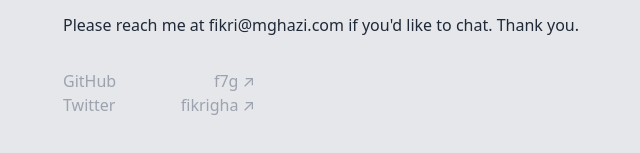
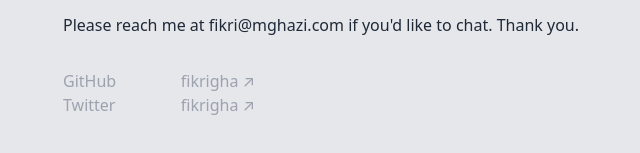
Before and after one commit to mughazi/mghazi.com, a Next.js app: page / in a window 1280 px wide. Shown: the part 171-324 px from the top of the page, without its empty margins (261-901 px from the left). Built offline with nearby package versions, Linux system fonts and the light colour scheme.

Commit message:
update github

```diff
--- a/components/links.js
+++ b/components/links.js
@@ -1,6 +1,6 @@
 export default function Links() {
   const links = [
-    { label: "GitHub", username: "f7g", url: "https://github.com/f7g" },
+    { label: "GitHub", username: "fikrigha", url: "https://github.com/fikrigha" },
     {
       label: "Twitter",
       username: "fikrigha",
@@ -8,7 +8,7 @@ export default function Links() {
     },
   ];
   return (
-    <div className="mb-20 mt-8">
+    <div className="mt-8 mb-20">
       <nav>
         {links.map((link) => (
           <div key={link.url} className="flex justify-between w-48 ">
```
